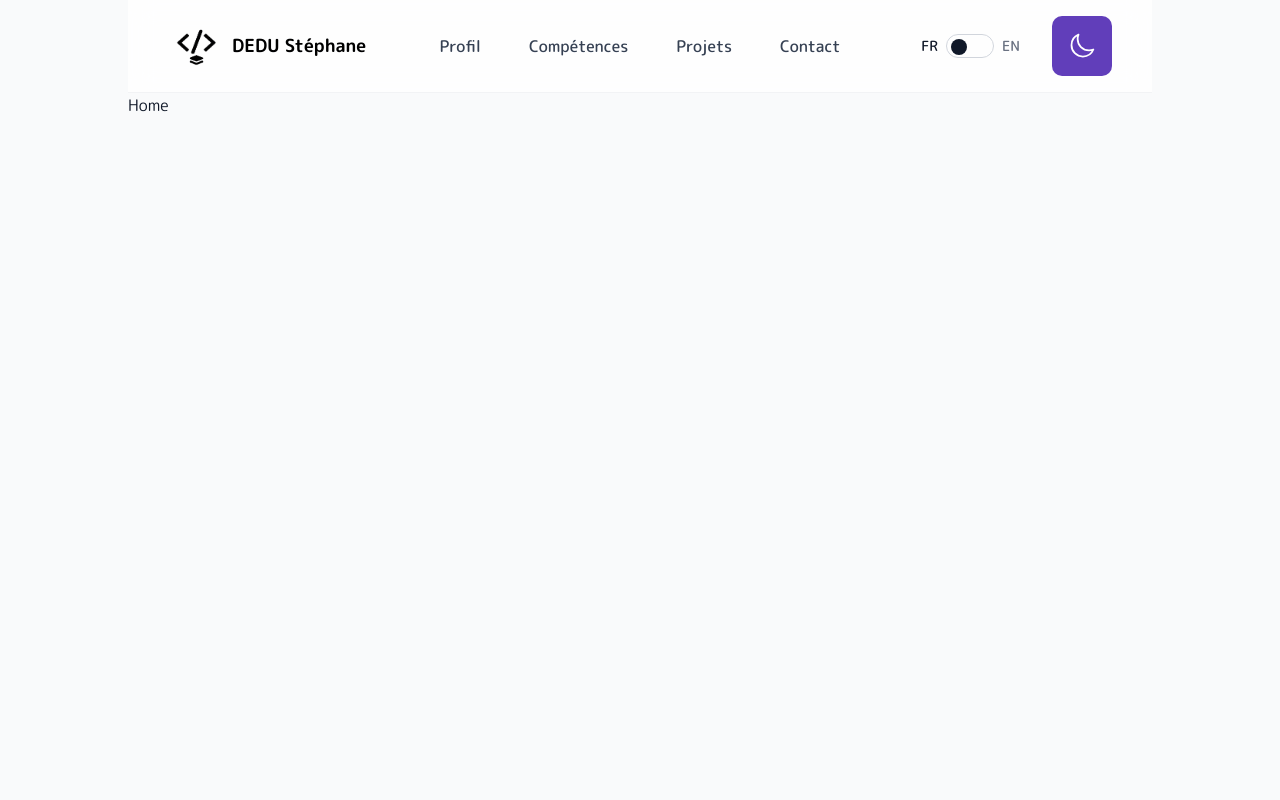
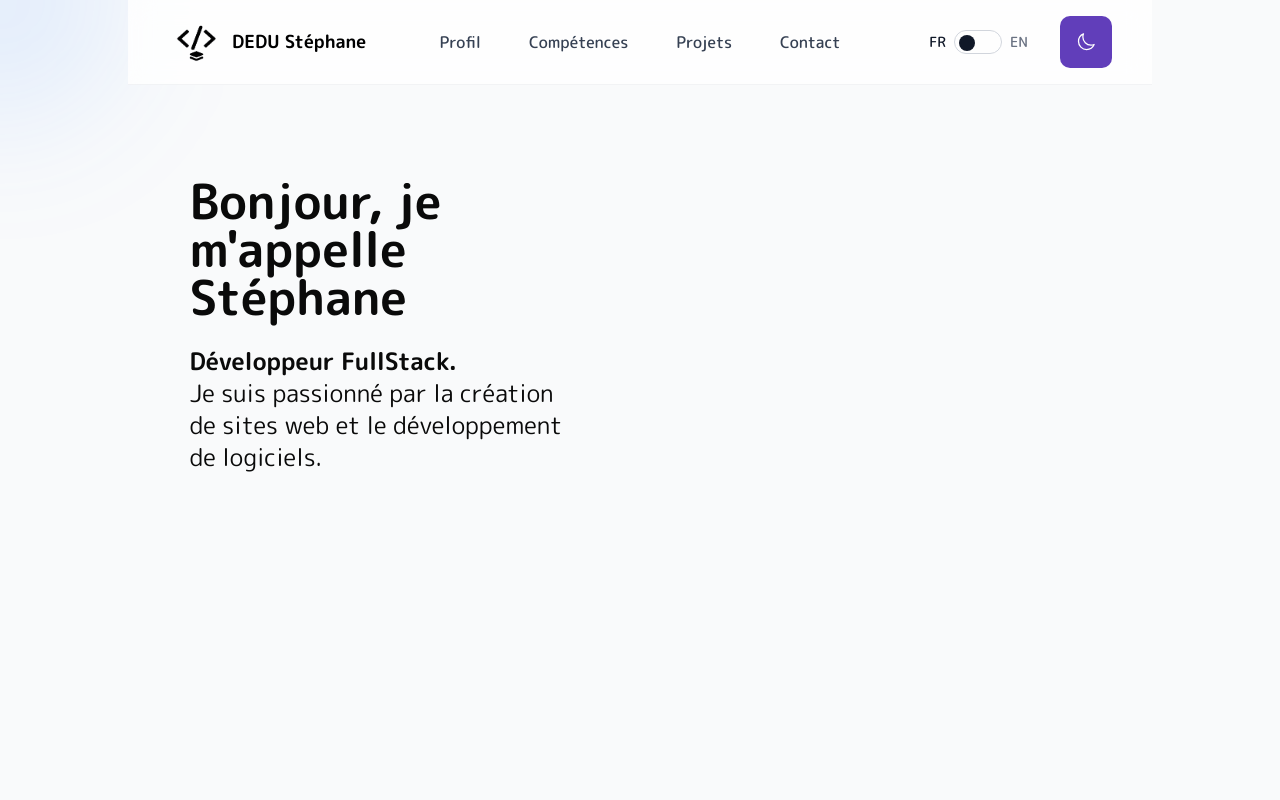
Before and after one commit to Pir4a/Portfolio-NextJS, a Next.js app: page / in a window 1280 px wide. Shown: the top 800 px of the page. Built offline with nearby package versions, Linux system fonts and the light colour scheme.

Commit message:
hero text with translations

```diff
--- /dev/null
+++ b/components/CursorGlow.tsx
@@ -0,0 +1,42 @@
+"use client"
+
+import { useEffect, useState } from "react"
+import { motion } from "framer-motion"
+
+export default function CursorGlow() {
+  const [mousePosition, setMousePosition] = useState({ x: 0, y: 0 })
+
+  useEffect(() => {
+    const handleMouseMove = (e: MouseEvent) => {
+      setMousePosition({
+        x: e.clientX,
+        y: e.clientY,
+      })
+    }
+
+    window.addEventListener("mousemove", handleMouseMove)
+
+    return () => {
+      window.removeEventListener("mousemove", handleMouseMove)
+    }
+  }, [])
+
+  return (
+    <motion.div
+      className="pointer-events-none fixed inset-0 z-50 transition duration-100 ease-out"
+      animate={{
+        x: mousePosition.x,
+        y: mousePosition.y,
+      }}
+      transition={{
+        type: "spring",
+        damping: 30,
+        stiffness: 200,
+      }}
+    >
+      <div className="absolute -translate-x-1/2 -translate-y-1/2">
+        <div className="w-64 h-64 rounded-full bg-blue-500/10 dark:bg-blue-400/10 blur-3xl" />
+      </div>
+    </motion.div>
+  )
+}
--- /dev/null
+++ b/components/hero.tsx
@@ -0,0 +1,45 @@
+"use client"
+
+import { motion, AnimatePresence } from "framer-motion"
+import { useLanguage } from "../contexts/LanguageContext"
+import { translations } from "../translations"
+import { useEffect, useState } from "react"
+
+export default function Hero() {
+  const { language } = useLanguage()
+  const [mounted, setMounted] = useState(false)
+
+  useEffect(() => {
+    setMounted(true)
+  }, [])
+
+  return (
+    <div className="flex flex-col gap-6 items-start justify-center h-[60dvh] px-[6%] max-w-[50%]">
+      <AnimatePresence mode="wait">
+        <motion.h1
+          key={language}
+          initial={{ opacity: 0, y: 20 }}
+          animate={{ opacity: 1, y: 0 }}
+          exit={{ opacity: 0, y: -20 }}
+          transition={{ duration: 0.4, ease: "easeOut" }}
+          className="text-5xl font-bold"
+        >
+          {translations[language].hero.greeting}
+        </motion.h1>
+      </AnimatePresence>
+      <AnimatePresence mode="wait">
+        <motion.p
+          key={language}
+          initial={{ opacity: 0, y: 20 }}
+          animate={{ opacity: 1, y: 0 }}
+          exit={{ opacity: 0, y: -20 }}
+          transition={{ duration: 0.4, ease: "easeOut", delay: 0.1 }}
+          className="text-2xl"
+        >
+          <span className="font-bold">{translations[language].hero.role}</span>
+          <br /> {translations[language].hero.description}
+        </motion.p>
+      </AnimatePresence>
+    </div>
+  )
+}
--- /dev/null
+++ b/components/profil.tsx
@@ -0,0 +1,11 @@
+"use client"
+
+import Hero from "./hero"
+
+export default function Profil() {
+  return (
+    <div className="flex flex-col items-center justify-center h-screen">
+      profil
+    </div>
+  )
+}
--- a/components/theme-toggle.tsx
+++ b/components/theme-toggle.tsx
@@ -31,7 +31,7 @@ export default function ThemeToggle() {
           viewBox="0 0 24 24"
           strokeWidth={1.5}
           stroke="black"
-          className="w-7 h-7"
+          className="w-5 h-5"
         >
           <path
             strokeLinecap="round"
@@ -46,7 +46,7 @@ export default function ThemeToggle() {
           viewBox="0 0 24 24"
           strokeWidth={1.5}
           stroke="white"
-          className="w-7 h-7"
+          className="w-5 h-5  "
         >
           <path
             strokeLinecap="round"
--- a/src/app/page.tsx
+++ b/src/app/page.tsx
@@ -1,10 +1,17 @@
 import Header from "../../components/Header"
+import Profil from "../../components/profil"
+import Hero from "../../components/hero"
+import CursorGlow from "../../components/CursorGlow"
+
 export default function Home() {
   return (
     <div className="bg-gray-50 dark:bg-black lg:px-[10%]">
+      <CursorGlow />
       <Header />
       <div className="dark:bg-black bg-gray-50">
         <main>
+          <Hero />
+          <Profil />
           <h1 className="text-gray-900 dark:text-black h-screen">Home</h1>
         </main>
       </div>
--- a/translations/index.ts
+++ b/translations/index.ts
@@ -5,6 +5,12 @@ export const translations = {
       skills: "Compétences",
       projects: "Projets",
       contact: "Contact",
+    },
+    hero: {
+      greeting: "Bonjour, je m'appelle Stéphane",
+      role: "Développeur FullStack.",
+      description:
+        "Je suis passionné par la création de sites web et le développement de logiciels.",
     },
   },
   en: {
@@ -14,5 +20,11 @@ export const translations = {
       projects: "Projects",
       contact: "Contact",
     },
+    hero: {
+      greeting: "Hello, I'm Stéphane",
+      role: "FullStack Developer.",
+      description:
+        "I'm passionate about creating websites and software development.",
+    },
   },
 } as const
```
Also changed, not shown: components/chara.tsx (added).
